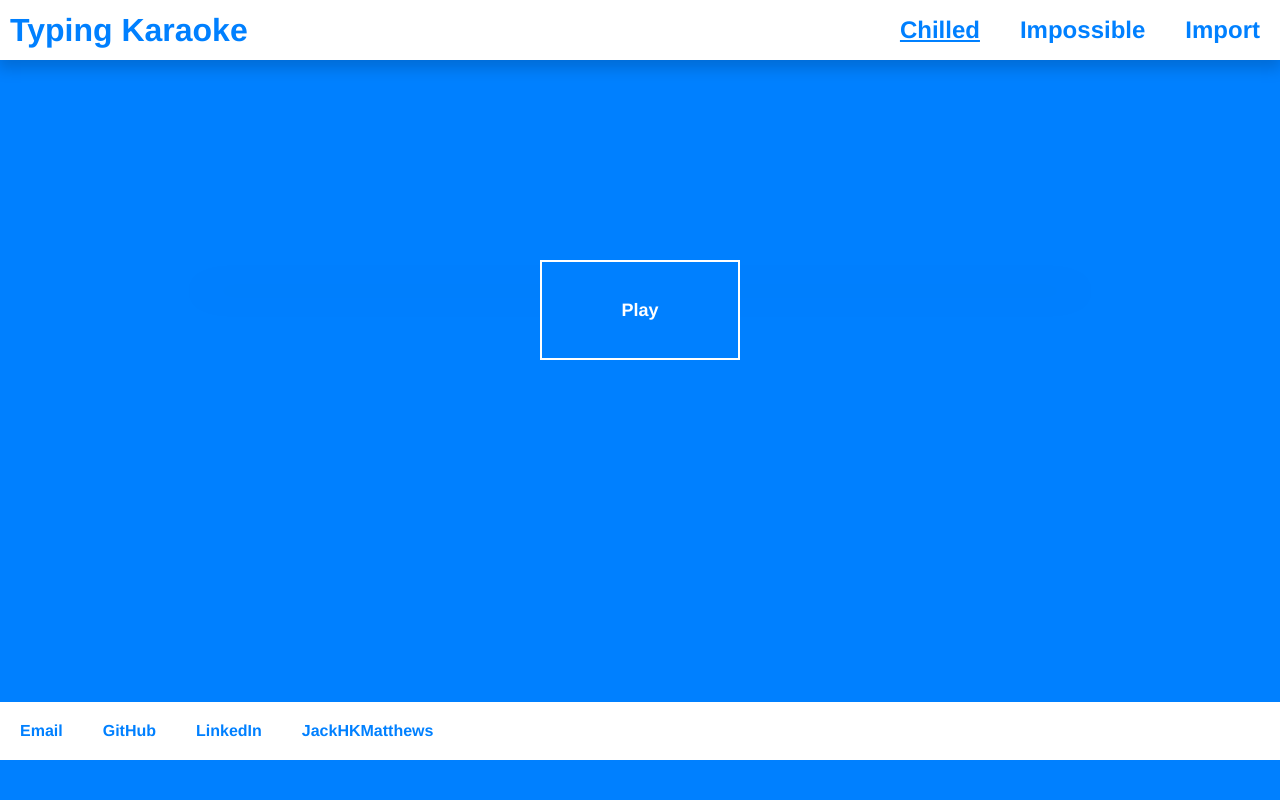
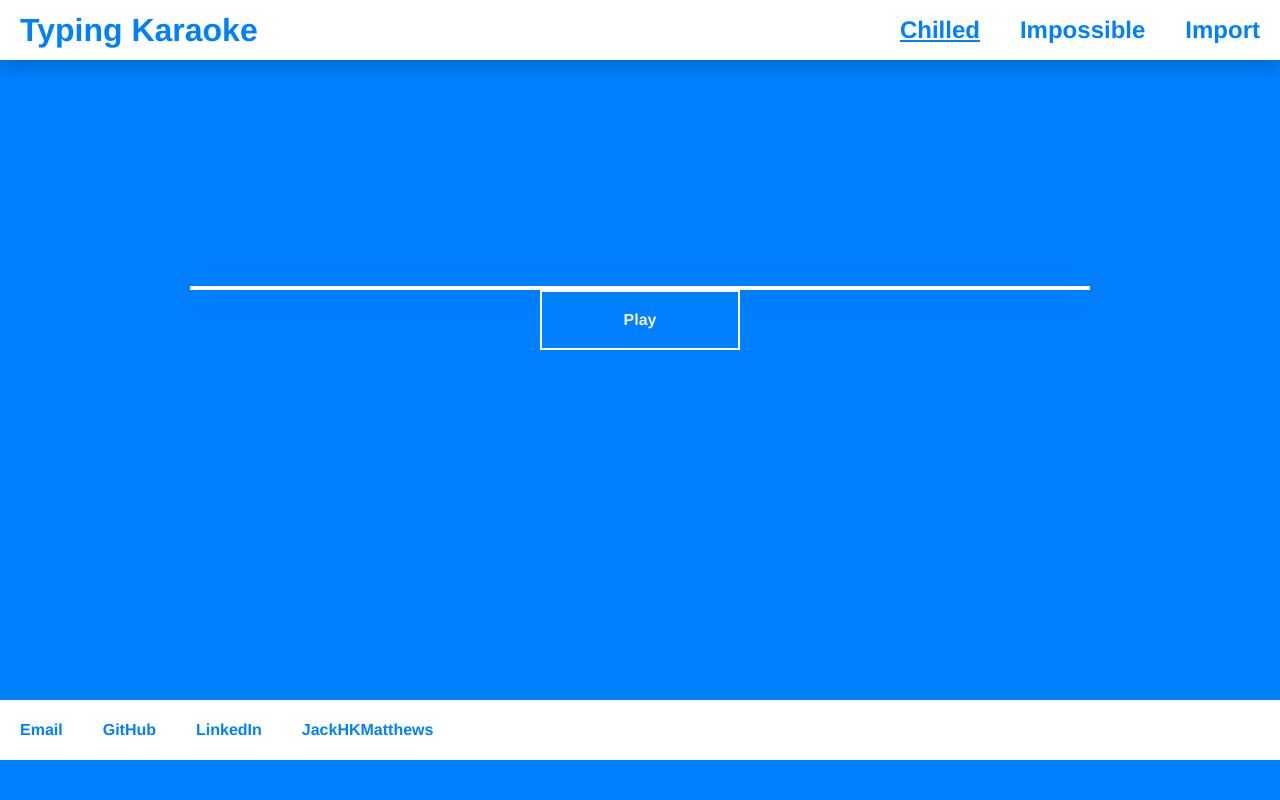
Before and after one commit to jackhkmatthews/WDI-PROJECT-1, a PHP site: page / in a window 1280 px wide. Run offline with PHP 8.4, Linux system fonts and the light colour scheme; some libraries are stand-ins or nearby versions.

Commit message:
more CSS fidling, not much better

```diff
--- a/css/master.css
+++ b/css/master.css
@@ -1,3 +1,8 @@
+/*blue #0080ff*/
+/*grey #efefef*/
+
+
+
 html, body {
   height: 100%;
   width: 100%;
@@ -8,8 +13,10 @@ body {
   padding: 0;
   background: #0080ff;
   font-family: helvetica,arial,sans-serif;
+  font-weight: bold;
   color: #fff;
   text-align: center;
+
 }
 
 header {
@@ -54,30 +61,25 @@ nav li:hover {
   overflow: hidden;
   width: 70%;
   /* border-top: 2px solid #fff; */
-  /*border: 2px solid #fff;*/
+  border: 2px solid #fff;
   /* Standard syntax */
   top: 286px;
-  background: white;
+  background: #0080ff;
   box-shadow: 0px 5px 40px 1px rgba(0, 0, 0, 0.2);
 }
 
-.lyric-container div {
-  border: 1px red solid;
-  position: absolute;
-  width: 100%;
-}
 
 h1 {
   float: left;
   margin: 0px;
   line-height: 60px;
-  padding: 0px 10px 0px 10px;
+  padding: 0px 20px 0px 20px;
 }
 
 div.score {
-  font-size: 0.5em;
+  font-size: 1em;
   border: 2px solid #fff;
-  padding: 14px;
+  padding: 0px 0px 0px 10px;
   position: absolute;
   margin: auto;
   left: 75%;
@@ -85,7 +87,7 @@ div.score {
   top: -6%;
   bottom: 0;
   width: 110px;
-  height: 66px;
+  height: 60px;
   color: #fff;
   display: none;
   background: #0080ff;
@@ -103,10 +105,9 @@ video {
   margin-right: auto;
   left: 0;
   right: 0;
-  border: 2px solid #0080ff;
+  border: 2px solid #efefef;
   f;
-  /*color: rgba(255, 255, 255, 0.5);*/
-  color: rgba(0, 128, 255, 0.37);
+  color: rgba(255, 255, 255, 0.5);
   box-shadow: 0px 5px 40px 1px rgba(0, 0, 0, 0.2);
   width: 70%;
   display: inline-block;
@@ -114,6 +115,14 @@ video {
   /*background-color: #0080ff;*/
   /*background-color: #fff;*/
   font-weight: bold;
+}
+
+#redbone .lyrics-container div {
+  height: 60px;
+}
+
+#redbone .lyrics-container div span {
+  line-height: 60px;
 }
 
 .lyrics-container div span {
@@ -125,8 +134,7 @@ video {
 }
 
 .correct {
-  /*color: white;*/
-  color: #0080ff;
+  color: white;
 }
 
 .score h2 {
@@ -141,28 +149,30 @@ nav li:hover {
 
 #footer li {
     float: left;
-    padding: 20px;
+    padding: 0 20px;
     font-weight: bold;
+    font-size: 16px;
+    line-height: 60px;
 }
 
   button#play {
-    height: 100px;
+    height: 60px;
     width: 200px;
     background: rgb(0, 128, 255);
     border: 2px solid #fff;
-    color: white;
+    color: #efefef;
     margin: 20px 0 58px;
     position: absolute;
     margin-left: auto;
     margin-right: auto;
     left: 0;
     right: 0;
-    top: 30%;
+    top: 33.7%;
     bottom: 0;
     z-index: 20;
     font-family: helvetica,arial,sans-serif;
     font-weight: bold;
-    font-size: 18px;
+    font-size: 16px;
   }
 
   button#play:focus {
@@ -182,6 +192,7 @@ nav li:hover {
     background-color: #0080ff;
     border: 2px solid #fff;
     text-align: center;
+    height: 30px;
   }
 
   input#youtube-url {
@@ -190,6 +201,7 @@ nav li:hover {
     background-color: #0080ff;
     border: 2px solid #fff;
     text-align: center;
+    height: 30px;
   }
 
   button#submit {
@@ -200,34 +212,38 @@ nav li:hover {
     background-color: #0080ff;
     border: 2px solid #fff;
     color: #fff;
+    height: 40px;
+    font-size: 12px;
   }
 
   textarea#user-lyrics-html:focus {
     outline: none;
   }
   textarea#user-lyrics-html::-webkit-input-placeholder {
-    color: white;
+    color: #efefef;
+    font-size: 12px;
   }
   input#youtube-url::-webkit-input-placeholder {
-    color: white;
+    color: #efefef;
+    font-size: 12px;
   }
 
   input#youtube-url:focus {
     outline: none;
   }
 
-  select {margin: 10px 10px 10px;background: #0080ff;border: 2px solid #fff;color: #fff;border-radius: 0px;-webkit-appearance: none;padding: 5px 10px;}
+  select {margin: 4px;background: #0080ff;border: 2px solid #fff;color: #fff;border-radius: 0px;-webkit-appearance: none;padding-left: 5px;height: 30px;width: 92px;}
 
   li.highlighted {
     text-decoration: underline;
   }
 
   .wrap {
-    min-height: calc(100vh - 98px);
+    min-height: calc(100vh - 100px);
   }
 
   footer#footer {
-    height: 58px;
+    height: 60px;
     background-color: #fff;
     color: #0080ff;
   }
@@ -237,3 +253,11 @@ nav li:hover {
       padding: 0;
       list-style: none;
   }
+  .score p {
+      margin: 0;
+      text-align: left;
+      line-height: 20px;
+      font-size: 14px;
+  }
+;
+  }
```
Also changed, not shown: js/app.js (+15 -12 lines).
